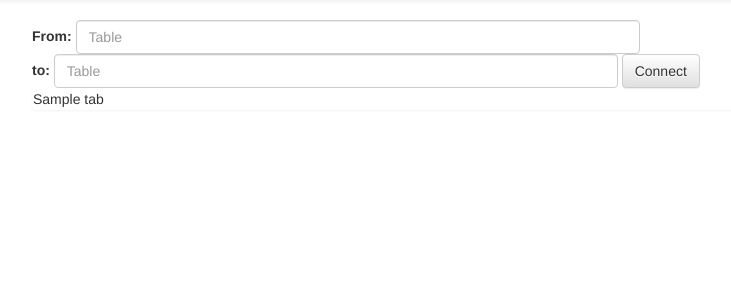
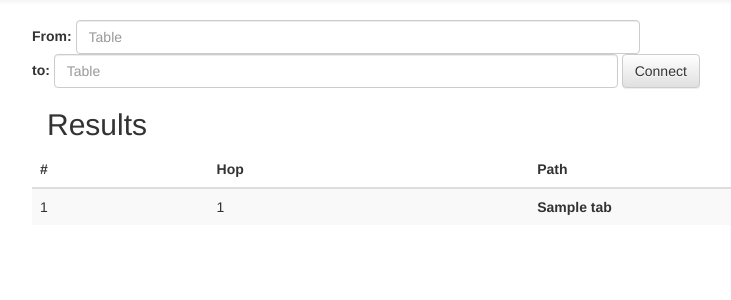
Before and after one commit to sql-viewer/SQLGlimpse, a Django app: template templates/connect/search.html in a window 1280 px wide. Shown: the part 52-352 px from the top of the page, without its empty margins (23-754 px from the left). Run offline with Django 3.2, Linux system fonts and the light colour scheme; the template is opened without the code that fills it: most values are stand-ins (such as "Sample title", 1, 10 or a date in 2020); some libraries are stand-ins or nearby versions.

Commit message:
Add formatting to the result output

```diff
--- a/sqlviewer/connect/views.py
+++ b/sqlviewer/connect/views.py
@@ -19,7 +19,6 @@ def connect_view(request, model_id, version_id):
         results = connect_tables(version, source_table, target_table)
     else:
         results = []
-    print(results)
     data = {"version": version,
             "results": results}
 
--- a/templates/connect/search.html
+++ b/templates/connect/search.html
@@ -13,26 +13,48 @@
     <div class="container">
         <div class="row">
             <form class="form-inline" method="GET" action="">
-                <div class="form-group">
+                <div class="form-group ">
                     <label for="tableFrom">From:</label>
                     <input type="text" class="form-control" id="tableFrom" placeholder="Table" size="64" name="from" value="{{ request.GET.from }}">
                 </div>
-                <div class="form-group">
+                <div class="form-group ">
                     <label for="tableTo">to:</label>
                     <input type="text" class="form-control" id="tableTo" placeholder="Table" size="64" name="to" value="{{ request.GET.to }}">
                 </div>
                 <button type="submit" class="btn btn-default">Connect</button>
             </form>
         </div>
-        {% for res in results %}
+        {% if results %}
+            <h2>Results</h2>
             <div class="row">
-                <div class="panel">
-                    {% for tab in res %}
-                        {{ tab }}{% if not forloop.last %} => {% endif %}
+                <table class="table table-striped">
+                    <thead>
+                    <tr>
+                        <th>#</th>
+                        <th>Hop</th>
+                        <th>Path</th>
+                    </tr>
+                    </thead>
+                    <tbody>
+                    {% for res in results %}
+                        <tr>
+                            <td>
+                                {{ forloop.counter }}
+                            </td>
+                            <td>
+                                {{ res|length }}
+                            </td>
+                            <td>
+                                {% for tab in res %}
+                                    <b>{{ tab }}</b>{% if not forloop.last %} <i>=></i>{% endif %}
+                                {% endfor %}
+                            </td>
+                        </tr>
                     {% endfor %}
-                </div>
+                    </tbody>
+                </table>
             </div>
-        {% endfor %}
+        {% endif %}
     </div>
 
 {% endblock %}
```
